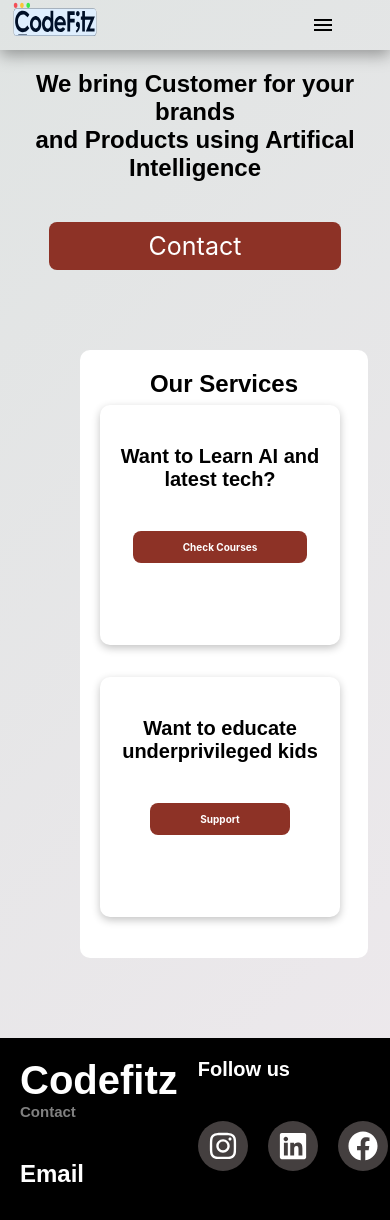
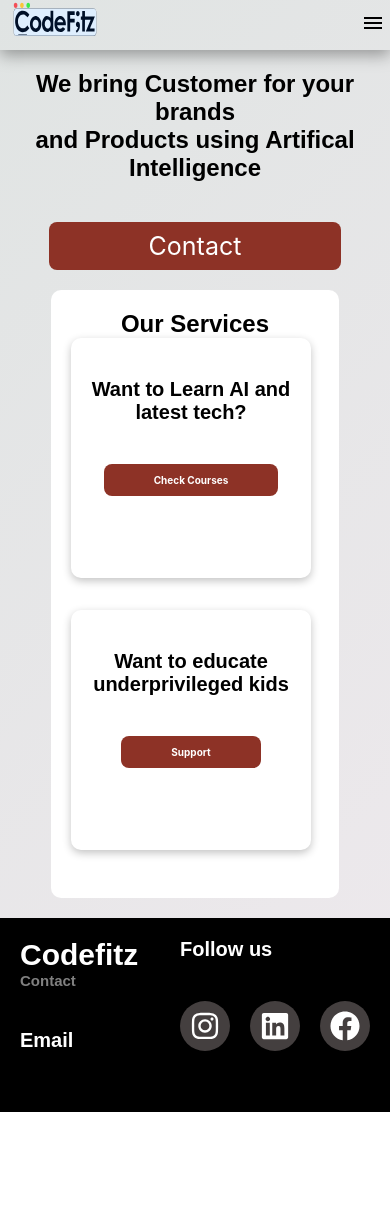
Before and after one commit to dacharch/CodeFitz, a React (Create React App) app: page / in a window 390 px wide. Shown: the top 1220 px of the page. After the commit the page ends 1112 px from the top, so only its background shows below. Built offline with nearby package versions, Linux system fonts and the light colour scheme.

Commit message:
Website is done

```diff
--- a/src/components/Footer/Footer.css
+++ b/src/components/Footer/Footer.css
@@ -42,3 +42,14 @@
      font-size: 15px;
      color:gray ;
 }
+
+@media screen and (max-width:850px) {
+
+   .codefitz{
+       font-size: 30px ;
+   }
+   .email{
+      font-size: 20px ;
+   }
+
+}
--- a/src/components/Footer/Footer.js
+++ b/src/components/Footer/Footer.js
@@ -26,8 +26,6 @@ const Footer = () => {
                          <FaFacebook className='facebook-icon'/>
                     </div>
                     </div>
-
-
               </div>
          </div>
     </div>
--- a/src/components/NavBar/NavBar.css
+++ b/src/components/NavBar/NavBar.css
@@ -24,10 +24,10 @@
     color:black ;
 }
 
-.burger-icon{
-    visibility: hidden;
+.icons{
+    display: none;
+}
 
-}
 
 @media  screen and (max-width:450px) {
     .nav-bar {
@@ -44,13 +44,39 @@
         width: 100%;
     }
     .url-list{
-        display: none;
-    }
-    .burger-icon{
-        visibility: visible;
-    }
-    .burger-icon{
-        margin-right: 50px;
+        display: none   ;
     }
 
+   .icons{
+    display: block;
+   }
+   .burger-icon{
+     margin-right: 0px;
+
+   }
+   .active{
+      display: block;
+      background-color: #fff;
+      position:absolute;
+      padding:20px 20px ;
+      text-align: center;
+      height: 100px ;
+      top:50px ;
+      right:0px ;
+
+   }
+   .active ul li  a  {
+    text-decoration: none;
+    color:black ;
+
+
+   }
+   .active ul li{
+     list-style: none;
+   }
+
+
+
+
+
 }
--- a/src/components/NavBar/NavBar.js
+++ b/src/components/NavBar/NavBar.js
@@ -1,4 +1,4 @@
-import React from 'react'
+import React, { useState } from 'react'
 import MenuIcon from '@mui/icons-material/Menu';
 import logo from "../../images/icon.svg"
 import "./NavBar.css"
@@ -6,14 +6,22 @@ import "./NavBar.css"
 
 
 const NavBar = () => {
+  const[isOpen,setOpen] = useState(true) ;
+
+  const openMenu = ()=>{
+      setOpen(!isOpen)
+
+  }
+
+
   return (
     <div className='nav-bar'>
     <div>
        <img  className="logo" src={logo} alt="image not found"/>
     </div>
 
-      <MenuIcon className='burger-icon'/>
-      <div className='url-list'>
+
+      <div className={isOpen ?"url-list":"active"}>
           <ul>
              <li>
               <a href="#">Home</a>
@@ -21,12 +29,16 @@ const NavBar = () => {
              <li>
               <a href="#services">Services</a>
               </li>
-
             <li>
                <a href="#footer">About</a>
             </li>
           </ul>
       </div>
+
+      <div className='icons'>
+         <MenuIcon className='icon-bar' onClick={openMenu}/>
+      </div>
+
     </div>
   )
 }
--- a/src/components/Services/Services.css
+++ b/src/components/Services/Services.css
@@ -1,20 +1,22 @@
 .course-container{
      width:100% ;
-     padding:5rem ;
+     padding:20px ;
+
+
 }
-
 .sub-container{
     border-radius: 10px;
     background-color: #fff;
-    height: 400px;
-    width:100% ;
+    height: 40rm;
+    width:60rm ;
     text-align: center;
     padding:20px ;
+    margin:auto ;
 }
 .box-container{
      display: flex;
      justify-content: space-around;
-     margin-top: 3%;
+
 }
 .box{
     height: 15rem;
@@ -27,7 +29,6 @@
     border-radius: 10px;
 }
  .text-font{
-
     font-size: 20px;
     margin-top: 20px;
 
@@ -75,6 +76,7 @@
     }
 }
 
+
 @media  screen and (max-width:450px) {
      .box-container{
         display: flex;
--- a/src/components/Services/Services.js
+++ b/src/components/Services/Services.js
@@ -19,7 +19,6 @@ const Courses = () => {
                </div>
           </div>
 
-
          </div>
 
     </div>
--- a/src/index.css
+++ b/src/index.css
@@ -7,8 +7,6 @@
 }
 
 .container{
-  height:100%;
-  width: 100%;
   background-color: #ebe8ea;
   background-image:linear-gradient(315deg,#eee9ed,#e0e4e3);
 
```
